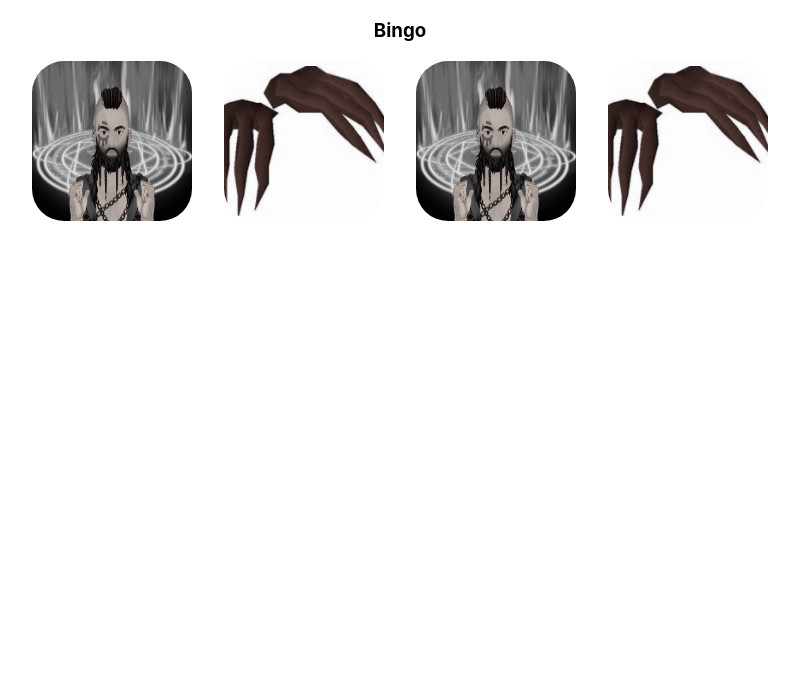
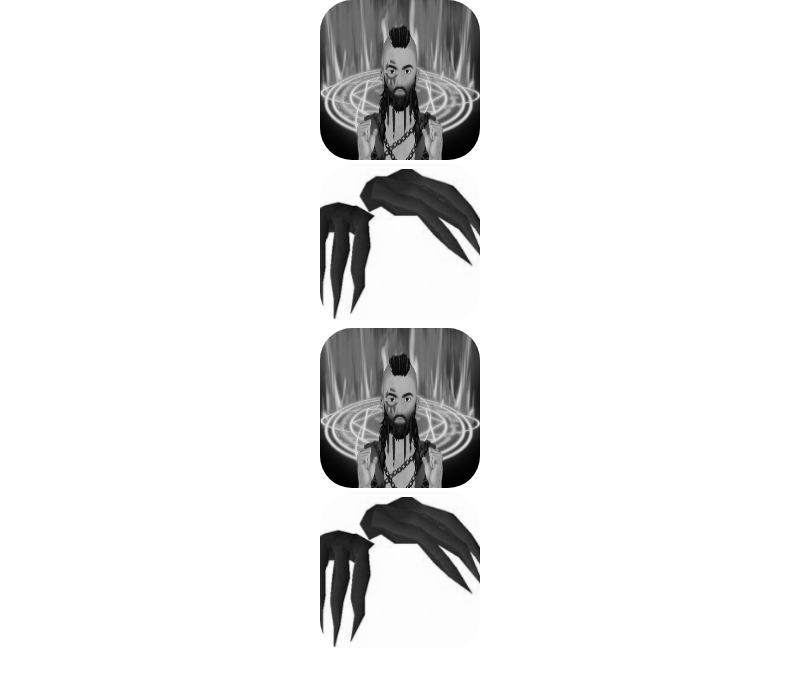
Before and after one commit to dwaynediddy/typescript-bingo, a React (Create React App) app: page /bingo in a window 1280 px wide. Shown: the top 686 px of the page, without its empty margins (240-1039 px from the left). Built offline with nearby package versions, Linux system fonts and the light colour scheme.

Commit message:
added functional button transitions when toggled on and off

```diff
--- a/src/bingo.css
+++ b/src/bingo.css
@@ -23,11 +23,11 @@
 
   img {
     border: none;
-    background-color: transparent;
+    /* background-color: transparent; */
     height: 10rem;
     width: 10rem;
     border-radius: 2rem;
-    filter: grayscale(80%);
+    /* filter: grayscale(80%); */
     cursor: pointer;
   }
 
@@ -49,7 +49,7 @@
     height: 6rem;
     width: 6rem;
     border-radius: 2rem;
-    filter: grayscale(80%);
+    /* filter: grayscale(80%); */
   }
 }
 
@@ -66,7 +66,25 @@
       height: 3rem;
       width: 3rem;
       border-radius: 2rem;
-      filter: grayscale(80%);
+      /* filter: grayscale(80%); */
     }
 
   }
+
+.sq {
+  border: none;
+  height: 10rem;
+  width: 10rem;
+  border-radius: 2rem;
+  transition: all 0.5s ease-in-out;
+  cursor: pointer;
+}
+
+.inactive {
+  filter: grayscale(100%);
+}
+
+.active {
+  filter: grayscale(0%);
+
+}
--- a/src/data/data.tsx
+++ b/src/data/data.tsx
@@ -1,8 +1,8 @@
 export const lineOne = [
     {id: 1, title: "one", img: 'avatar'},
-    {id: 2,title: "two", img: "claws"},
-    {id: 3,title: "three", img: "avatar"},
-    {id: 4,title: "four", img: "claws"},
+    {id: 2, title: "two", img: "claws"},
+    {id: 3, title: "three", img: "avatar"},
+    {id: 4, title: "four", img: "claws"},
 ]
 
 export const lineTwo = [
--- a/src/pages/Bingo.tsx
+++ b/src/pages/Bingo.tsx
@@ -1,29 +1,44 @@
-import { useState } from 'react'
+import React, { useState } from 'react'
 import '../bingo.css'
-import {lineOne, lineTwo, lineThree} from '../data/data'
 
 const Bingo = () => {
-    const [clicked, setClicked] = useState()
+    const [active, setActive] = useState({
+        objects: [
+            {id: 1, title: "one", img: 'avatar', toggled: false},
+            {id: 2, title: "two", img: "claws", toggled: false},
+            {id: 3, title: "three", img: "avatar", toggled: false},
+            {id: 4, title: "four", img: "claws", toggled: false},
+        ]
+    })
 
-    const squareComplete = () => {
+    const toggleActive = (i: any) => {
+        let arrayCopy = [...active.objects]
 
+        arrayCopy[i].toggled
+            ? (arrayCopy[i].toggled = false)
+            : (arrayCopy[i].toggled = true)
+
+            setActive({...active, objects: arrayCopy})
+    }
+
+    const toggleActiveStyles = (i: any) => {
+        if(active.objects[i].toggled) {
+            return 'btn active'
+        } else {
+            return 'btn inactive'
+        }
     }
 
   return (
     <div className='bingoContainer'>
-        <h3>Bingo</h3>
-        <div className='rowOne'>
-        {lineOne.map((square, index) => (
-            <tr key={index}>
-                <button className='bingoBtn' onClick={squareComplete}>
-                    <img
-                        src={require(`../images/${square.img}.png`)}
-                        alt={square.title}
-                    />
-                </button>
-            </tr>
+        {active.objects.map((square, i) => (
+            <div key={i} className={toggleActiveStyles(i)} onClick={() => {toggleActive(i)}}>
+                <img
+                    src={require(`../images/${square.img}.png`)}
+                    alt={square.title}
+                />
+            </div>
         ))}
-        </div>
     </div>
   )
 }
```
